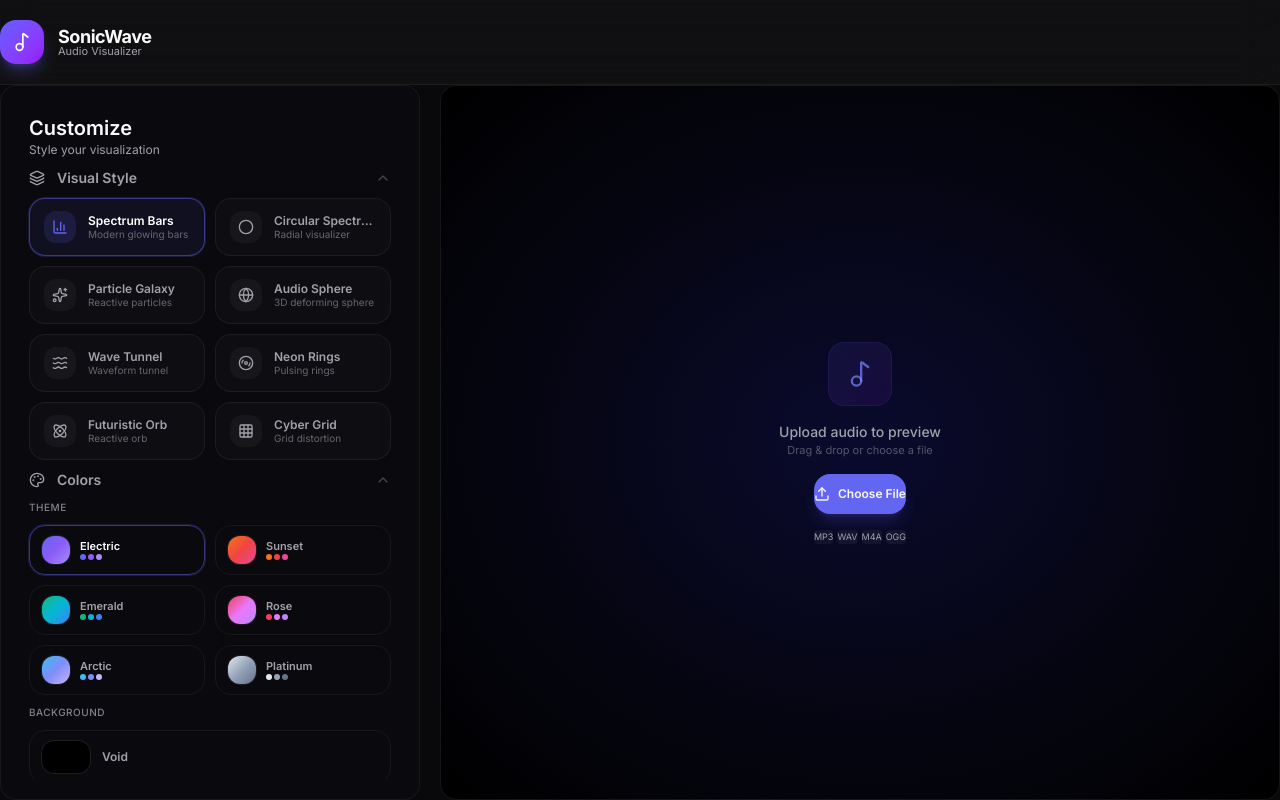
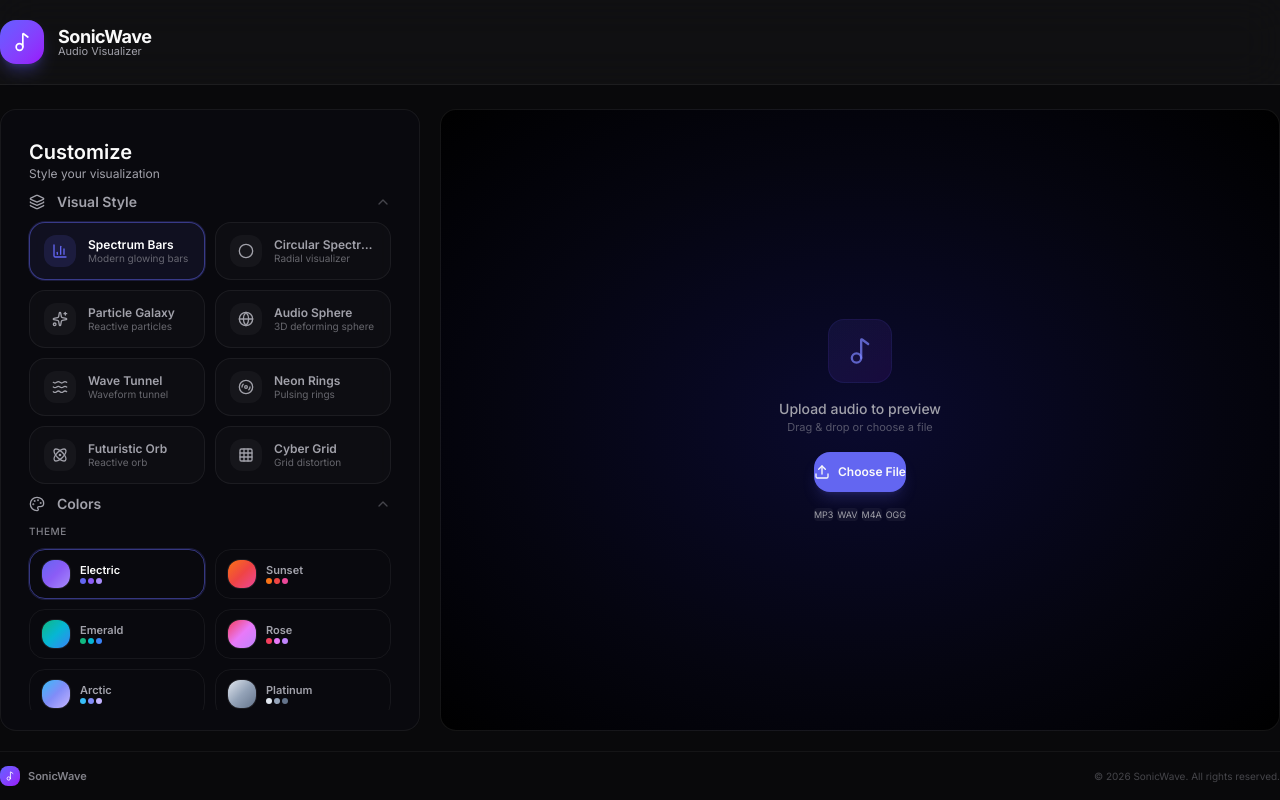
Before and after one commit to sam-eer31/Audio_Visualizer, a React (Vite) app: page / in a window 1280 px wide. Built offline with nearby package versions, Linux system fonts and the light colour scheme.

Commit message:
Add header margin, bottom spacing, and footer

```diff
--- a/src/components/layout/AppLayout.tsx
+++ b/src/components/layout/AppLayout.tsx
@@ -83,7 +83,7 @@ export function AppLayout() {
       </header>
 
       {/* Main content - fills remaining height */}
-      <div className="flex-1 flex flex-col min-h-0 px-6 sm:px-8 pb-6 pt-4">
+      <div className="flex-1 flex flex-col min-h-0 px-6 sm:px-8" style={{ paddingTop: '24px', paddingBottom: '20px' }}>
 
         {/* ===== MOBILE LAYOUT (below lg) ===== */}
         <div className="flex-1 flex flex-col lg:hidden gap-5 overflow-y-auto min-h-0">
@@ -127,6 +127,17 @@ export function AppLayout() {
 
       </div>
 
+      {/* Footer */}
+      <footer className="shrink-0 px-6 sm:px-8 flex items-center justify-between border-t border-white/[0.05]" style={{ paddingTop: '14px', paddingBottom: '14px' }}>
+        <div className="flex items-center" style={{ gap: '8px' }}>
+          <div className="h-5 w-5 rounded-md bg-gradient-to-br from-indigo-500 to-purple-600 flex items-center justify-center">
+            <Music2 className="h-2.5 w-2.5 text-white" />
+          </div>
+          <span className="text-[11px] font-semibold text-muted-foreground/80">SonicWave</span>
+        </div>
+        <p className="text-[10px] text-muted-foreground/40">&copy; {new Date().getFullYear()} SonicWave. All rights reserved.</p>
+      </footer>
+
       <ToastContainer />
     </div>
   )
```
